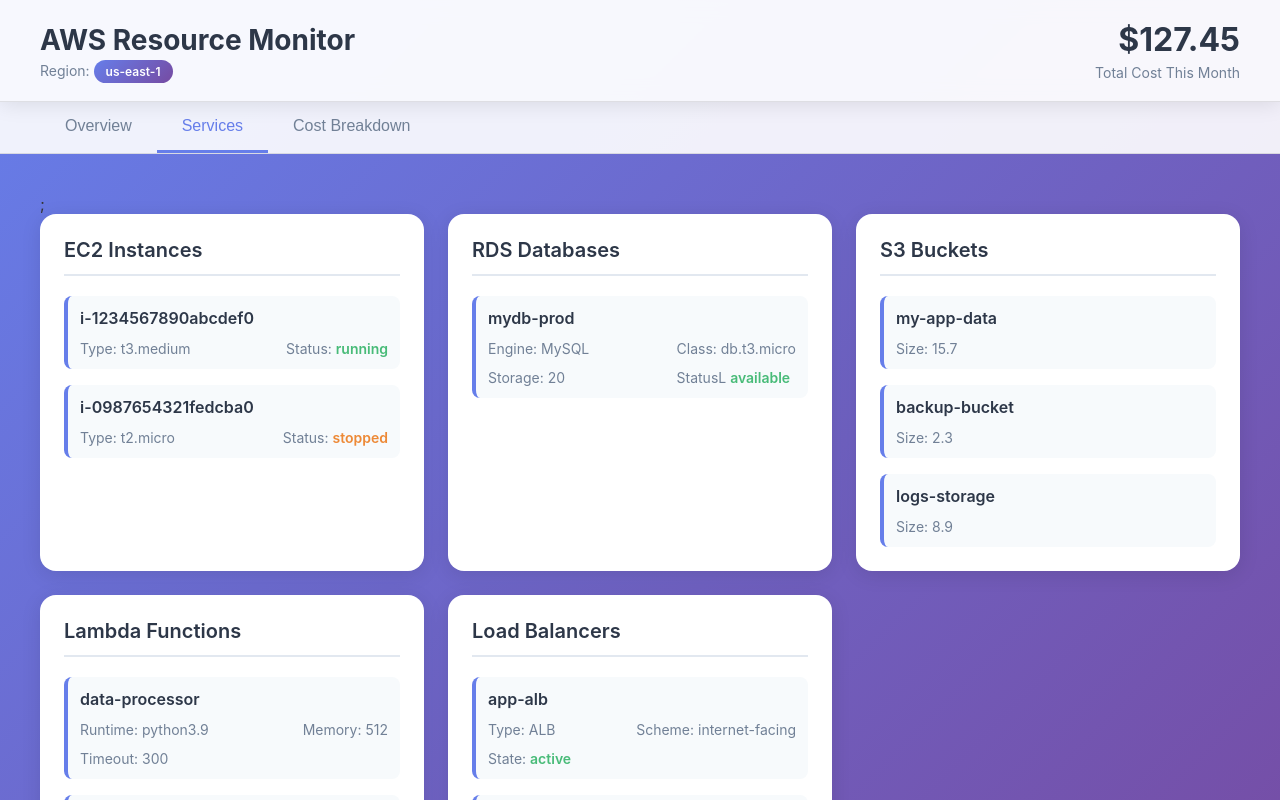
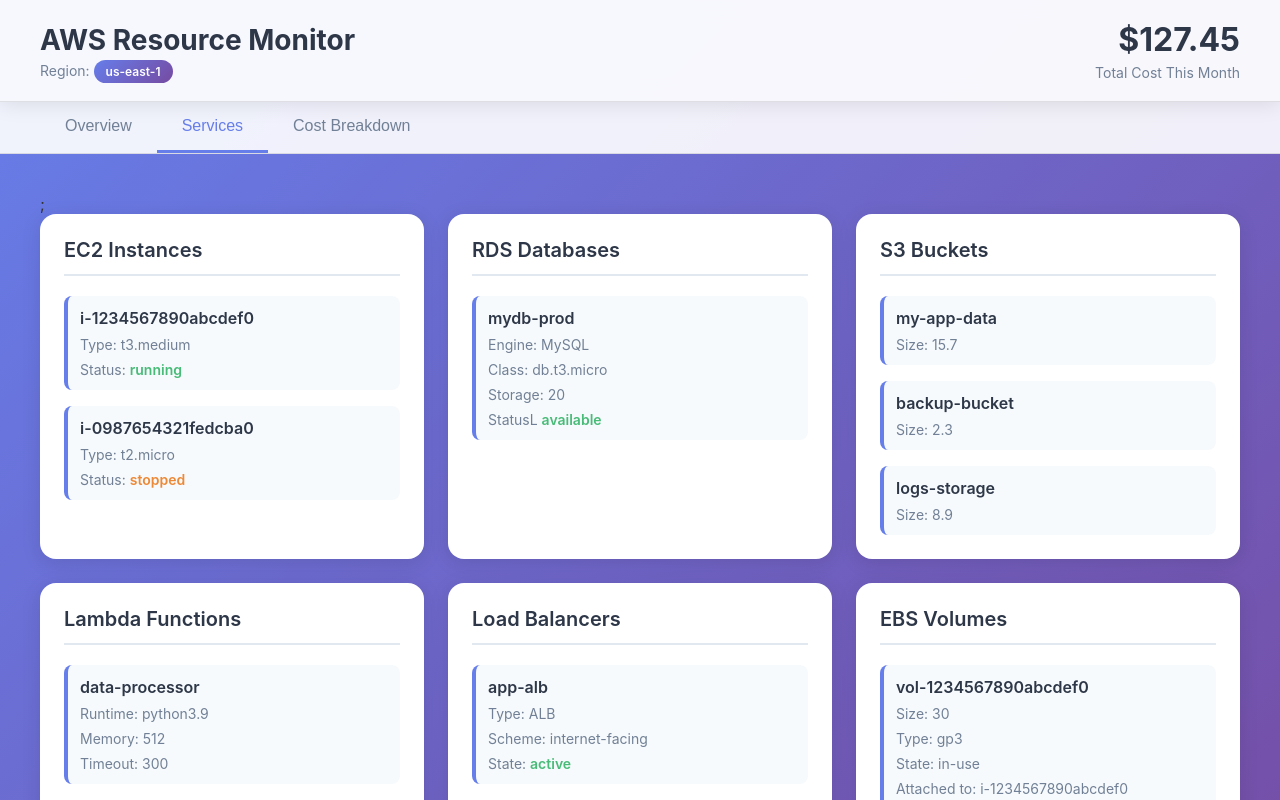
Before and after one commit to khanhsaan/AWSUsageScriptUI, a React (Create React App) app: page / in a window 1280 px wide. Both pictures are taken after a click on the button "Services". Shown: the top 800 px of the page. Built offline with nearby package versions, Linux system fonts and the light colour scheme.

Commit message:
Change detail-item from grid to flex column layout

```diff
--- a/src/App.css
+++ b/src/App.css
@@ -242,9 +242,9 @@
 }
 
 .detail-item {
-  display: grid;
-  grid-template-columns: 1fr auto;
-  gap: 12px;
+  display: flex;
+  flex-direction: column;
+  gap: 8px;
   padding: 12px;
   background: #f7fafc;
   border-radius: 8px;
--- a/src/App.js
+++ b/src/App.js
@@ -173,6 +173,12 @@
               title={'Load Balancers'}
               data={mockData.loadBalancers}
               type={'elb'}></ServiceDetail>
+
+            {/* Detail for 'EBS Volumes */}
+            <ServiceDetail
+              title={'EBS Volumes'}
+              data={mockData.ebsVolumes}
+              type={'ebs'}></ServiceDetail>
           </div>
         )};
       </main>
--- a/src/components/ServiceDetails.js
+++ b/src/components/ServiceDetails.js
@@ -65,6 +65,7 @@
               <span>Size: {ebs.size}</span>
               <span>Type: {ebs.type}</span>
               <span>State: <span className={`status ${ebs.state}`}>{ebs.state}</span></span>
+              <span>{ebs.attachedTo ? `Attached to: ${ebs.attachedTo}` : ''}</span>
             </div>
           ));
       }
```
